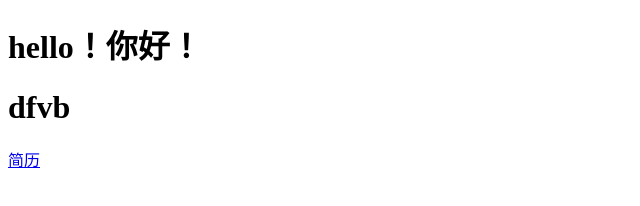
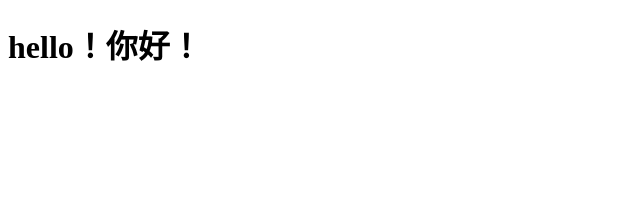
Before and after one commit to sxh1799/pikpak.github.io, a plain HTML site: page index.html in a window 1280 px wide. Shown: the whole page, without its empty margins (0-640 px from the left). Drawn offline with Linux system fonts and the light colour scheme.

Commit message:
删除建立

```diff
--- a/index.html
+++ b/index.html
@@ -12,8 +12,6 @@
     <h1>hello！你好！ </h1>
     <!-- <img src="./Snipaste截屏_2023-03-15_21-45-26.jpg" alt=""> -->
     <!-- <audio src="./表白墙-往后余生.mp3" controls loop style="position: fixed;left:0;z-index: 10000;"></audio> -->
-    <h1 href>dfvb </h1>
-    <a href="./宋旭辉go后端_13335280810.pdf">简历</a>
     <!-- <video src="./CPC_对外宣传片.mp4" controls="controls" width="700px" height="400px"> -->
 </body>
 
```
